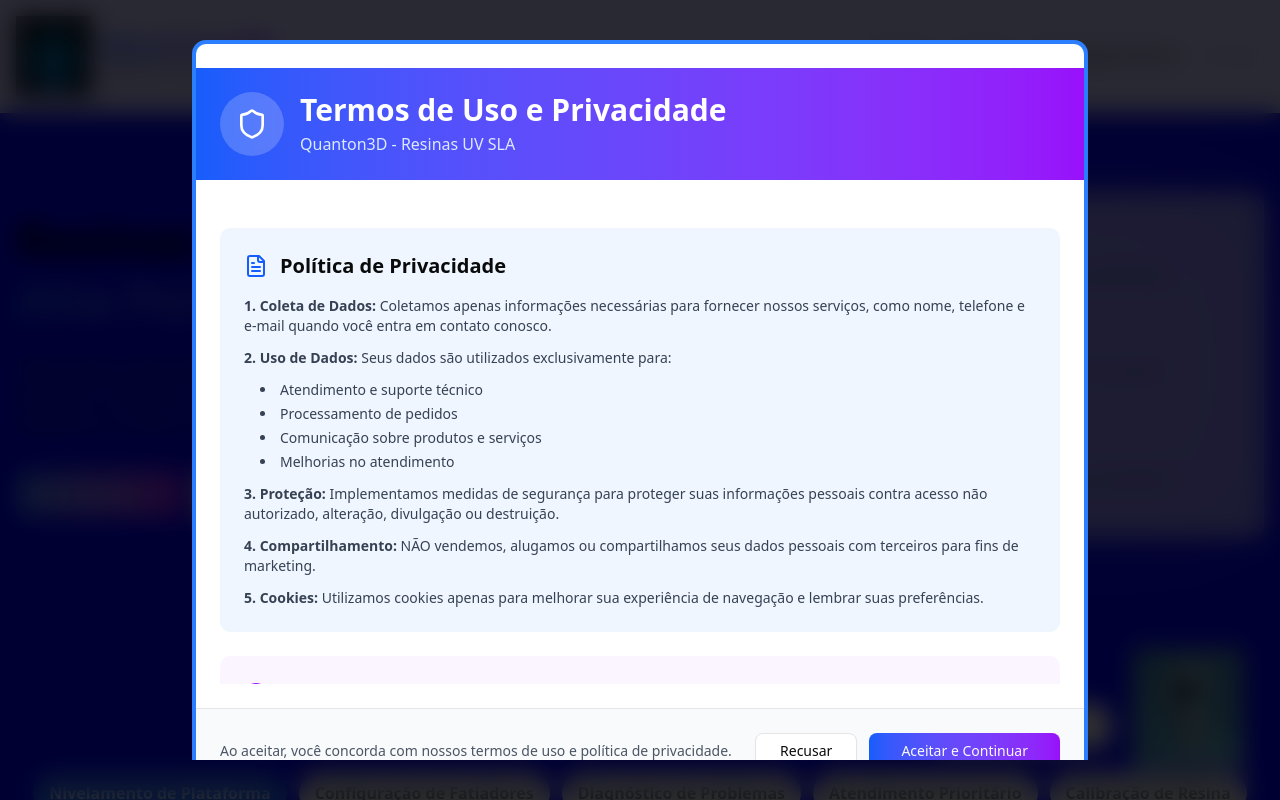
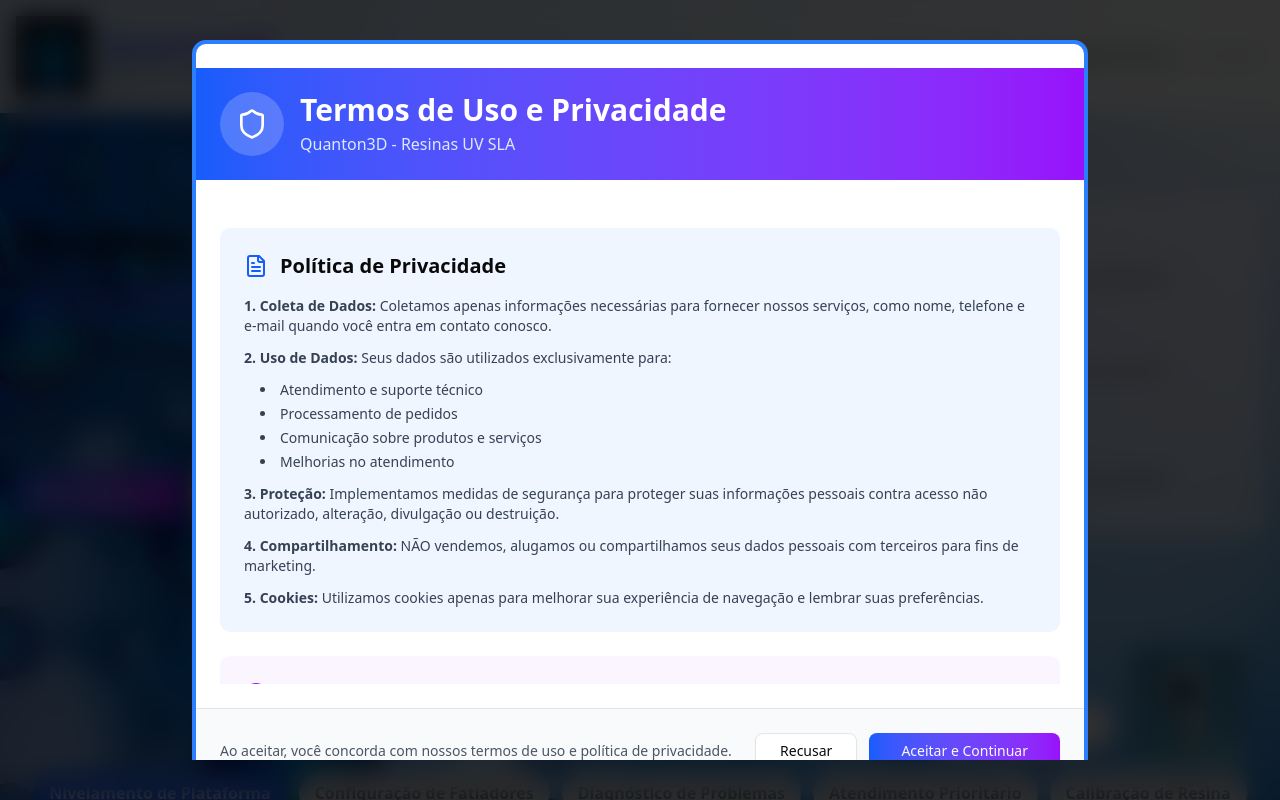
Before and after one commit to ronei2371/quanton3d-site, a React (Vite) app: page / in a window 1280 px wide. Shown: the top 800 px of the page. Built offline with nearby package versions, Linux system fonts and the light colour scheme; no server answers.

Commit message:
fix: Substitui cor azul por imagem de fundo com moleculas
Co-Authored-By: Ronei martins fonseca <ronei3271@gmail.com>

```diff
--- a/src/App.jsx
+++ b/src/App.jsx
@@ -57,7 +57,7 @@ function App() {
   }
 
   return (
-    <div className="min-h-screen" style={{ backgroundColor: '#0000FF' }}>
+    <div className="min-h-screen" style={{ backgroundImage: 'url(/assets/background-molecules.jpg)', backgroundSize: 'cover', backgroundPosition: 'center', backgroundAttachment: 'fixed' }}>
 
       <PrivacyModal />
       <WelcomeModal />
```
Also changed, not shown: public/assets/background-molecules.jpg (added).
